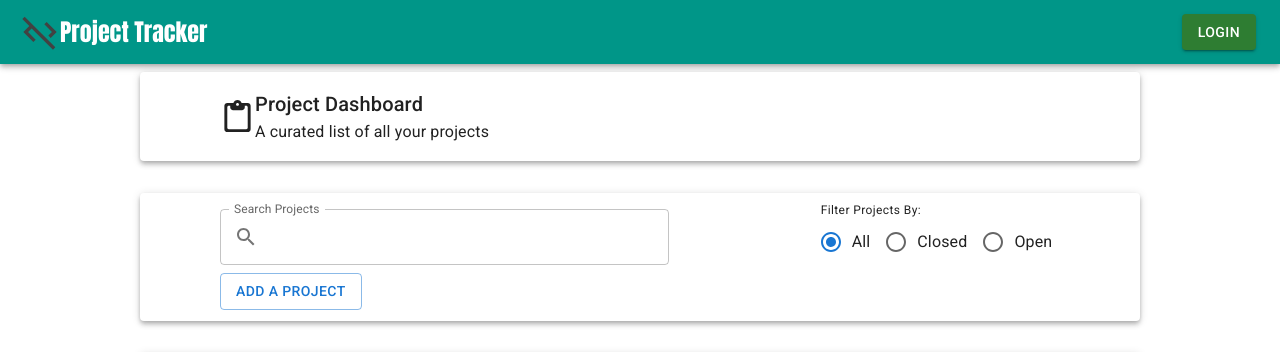
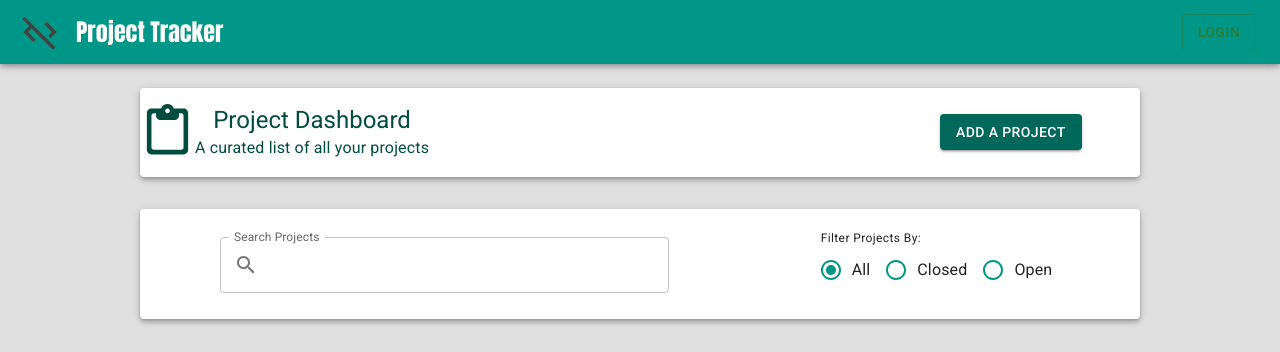
Before and after one commit to Mojdehh/Project-Tracker, a React (Create React App) app in the folder frontend/: page / in a window 1280 px wide. Shown: the top 352 px of the page. Built offline with nearby package versions, Linux system fonts and the light colour scheme; no server answers.

Commit message:
color corrected buttons and modified spacing on vertical nav

```diff
--- a/frontend/src/App.css
+++ b/frontend/src/App.css
@@ -1,7 +1,7 @@
 .App {
   text-align: center;
   font-family: Roboto;
-  /* background-color: #efdcd5; */
+  background-color: #e0e0e0;
   height: calc(100vh);
 }
 
--- a/frontend/src/components/ButtonSort.jsx
+++ b/frontend/src/components/ButtonSort.jsx
@@ -42,18 +42,34 @@ export default function RowRadioButtonsGroup(props) {
         name="row-radio-buttons-group"
         value={props.filterSelected}
         onChange={handleRadioChange}
+
       >
         <FormControlLabel
           value="All"
-          control={<Radio />}
+          control={<Radio sx={{
+            color: "#009688",
+            "&.Mui-checked": {
+              color: "#009688",
+            },
+          }}/>}
           label="All" />
         <FormControlLabel
           value="Closed"
-          control={<Radio />}
+          control={<Radio sx={{
+            color: "#009688",
+            "&.Mui-checked": {
+              color: "#009688",
+            },
+          }}/>}
           label="Closed" />
         <FormControlLabel
           value="Open"
-          control={<Radio />}
+          control={<Radio sx={{
+            color: "#009688",
+            "&.Mui-checked": {
+              color: "#009688",
+            },
+          }}/>}
           label="Open" />
 
       </RadioGroup>
--- a/frontend/src/components/NavBar.jsx
+++ b/frontend/src/components/NavBar.jsx
@@ -25,7 +25,7 @@ const theme = createTheme({
     },
     secondary: {
       // This is green.A700 as hex.
-      main: '#00675b',
+      main: '#004c40',
     },
     typography: {
       fontFamily: [
@@ -67,12 +67,10 @@ export default function ButtonAppBar() {
             edge="start"
             color="inherit"
             aria-label="menu"
-            sx={{ mr: 2, fontFamily: 'Anton',  }}
+            sx={{ mr: 2,  fontFamily: 'Anton',  }}
           >
-            <CodeOffOutlinedIcon sx={{ color: '#424242', fontSize: 40 }} />
-
+            <CodeOffOutlinedIcon sx={{ mr: 2, color: '#424242', fontSize: 40 }} />
             Project Tracker
-
           </IconButton>
           <Typography
             variant="h6"
@@ -83,11 +81,15 @@ export default function ButtonAppBar() {
           {username !== "" ? (
             <>
             <ListItemAvatar>
-                <Avatar alt={username} src="/static/images/avatar/1.jpg" />
+                <Avatar
+                sx={{ bgcolor: "#52c7b8" }}
+                >
+                  {username.charAt(0)}
+                </Avatar>
               </ListItemAvatar>
               <Button
               color="secondary"
-                variant="contained"
+                variant="outlined"
 
                 onClick={() => handleLogoutClick()}
                 >
@@ -96,7 +98,7 @@ export default function ButtonAppBar() {
             </>
           ) : (
             <Button
-              variant="contained"
+              variant="outlined"
               color="success"
               onClick={() => {window.location.href = '/login'}}
               >
--- a/frontend/src/components/ProjectPopUp.jsx
+++ b/frontend/src/components/ProjectPopUp.jsx
@@ -12,6 +12,7 @@ import Typography from "@mui/material/Typography";
 import TextInput from "./TextInput";
 import useProjectsData from "../hooks/useProjectsData";
 import useApplicationData from "../hooks/useApplicationData";
+import { createTheme, ThemeProvider } from '@mui/material/styles';
 
 const BootstrapDialog = styled(Dialog)(({ theme }) => ({
   "& .MuiDialogContent-root": {
@@ -51,6 +52,23 @@ BootstrapDialogTitle.propTypes = {
   onClose: PropTypes.func.isRequired,
 };
 
+const theme = createTheme({
+  palette: {
+    primary: {
+      // Purple and green play nicely together.
+      main: '#00675b',
+    },
+    secondary: {
+      // This is green.A700 as hex.
+      main: '#00675b',
+    },
+    typography: {
+      fontFamily: [
+        '"Anton"',
+      ].join(','),
+    },
+  },
+});
 export default function CustomizedDialogs(props) {
   const [open, setOpen] = React.useState(false);
   const [value, setValue] = React.useState("");
@@ -105,8 +123,9 @@ export default function CustomizedDialogs(props) {
     setUsers([]);
   };
   return (
+    <ThemeProvider theme={theme}>
     <div>
-      <Button variant="outlined" onClick={handleClickOpen}>
+      <Button variant="contained" color="primary" onClick={handleClickOpen}>
         {props.name}
       </Button>
       <BootstrapDialog
@@ -149,5 +168,6 @@ export default function CustomizedDialogs(props) {
         </DialogActions>
       </BootstrapDialog>
     </div>
+    </ThemeProvider>
   );
 }
--- a/frontend/src/components/VerticalNav.jsx
+++ b/frontend/src/components/VerticalNav.jsx
@@ -10,6 +10,8 @@ import Box from "@mui/material/Box";
 import Grid from "@mui/material/Grid";
 import { Typography } from "@mui/material";
 import ContentPasteRoundedIcon from "@mui/icons-material/ContentPasteRounded";
+import { createTheme, ThemeProvider } from '@mui/material/styles';
+
 
 export default function VerticalNav(props) {
   const [userId, setUserId] = React.useState([]);
@@ -100,6 +102,7 @@ export default function VerticalNav(props) {
               m: 1,
               pt: 2,
               pb: 2,
+              mt: 3,
 
               width: 1000,
               height: 57,
@@ -107,14 +110,27 @@ export default function VerticalNav(props) {
           }}
         >
           <Paper elevation={4}>
-            <Grid container>
-              <ContentPasteRoundedIcon sx={{ mt: 1.5, pl: 10 }} fontSize="large" />
+            <Grid container sx={{display: "flex", flexDirection: "row",  color: "#004d40"}}>
+              <ContentPasteRoundedIcon  sx={{  fontSize: 55 }}  />
               <div>
-                <Typography variant="h6" align="left">
+
+
+                <Typography variant="h5" alignItems="left" >
                   Project Dashboard
                 </Typography>
                 <Typography>A curated list of all your projects</Typography>
               </div>
+              <Grid  sx={{ ml: 100, mt: -5.8 }}>
+              <ProjectPopUp
+                name="Add a Project"
+                add="create new project"
+                userId={userId}
+                setUserId={setUserId}
+                handleClick={handleClick}
+                addProject={addProject}
+                color={"#004d40"}
+              />
+            </Grid>
             </Grid>
           </Paper>
         </Box>
@@ -130,14 +146,14 @@ export default function VerticalNav(props) {
             // flexWrap: 'wrap',
             "& > :not(style)": {
               mt: 3,
-              pt: 1,
+              pt: 2.5,
               width: 1000,
-              height: 120,
+              height: 90,
             },
           }}
         >
           <Paper elevation={4}>
-            <Grid container sx={{ }} justifyContent="space-around">
+            <Grid container justifyContent="space-around">
               <SearchField
                 label="Search Projects"
                 searchTerm={searchTerm}
@@ -147,13 +163,14 @@ export default function VerticalNav(props) {
                 state={state}
               />
               <ButtonSort
+
                 label="Radio Filter"
                 filterSelected={filterSelected}
                 setFilterSelected={setFilterSelected}
               />
             </Grid>
 
-            <Grid container sx={{ ml: 10 }}>
+            {/* <Grid container sx={{ ml: 100 }}>
               <ProjectPopUp
                 name="Add a Project"
                 add="create new project"
@@ -162,7 +179,9 @@ export default function VerticalNav(props) {
                 handleClick={handleClick}
                 addProject={addProject}
               />
-            </Grid>
+            </Grid> */}
+
+            <br />
             <br />
             {/* <Paper elevation={4}> */}
             <Grid containder sx={{  height: 450 }}>
```
